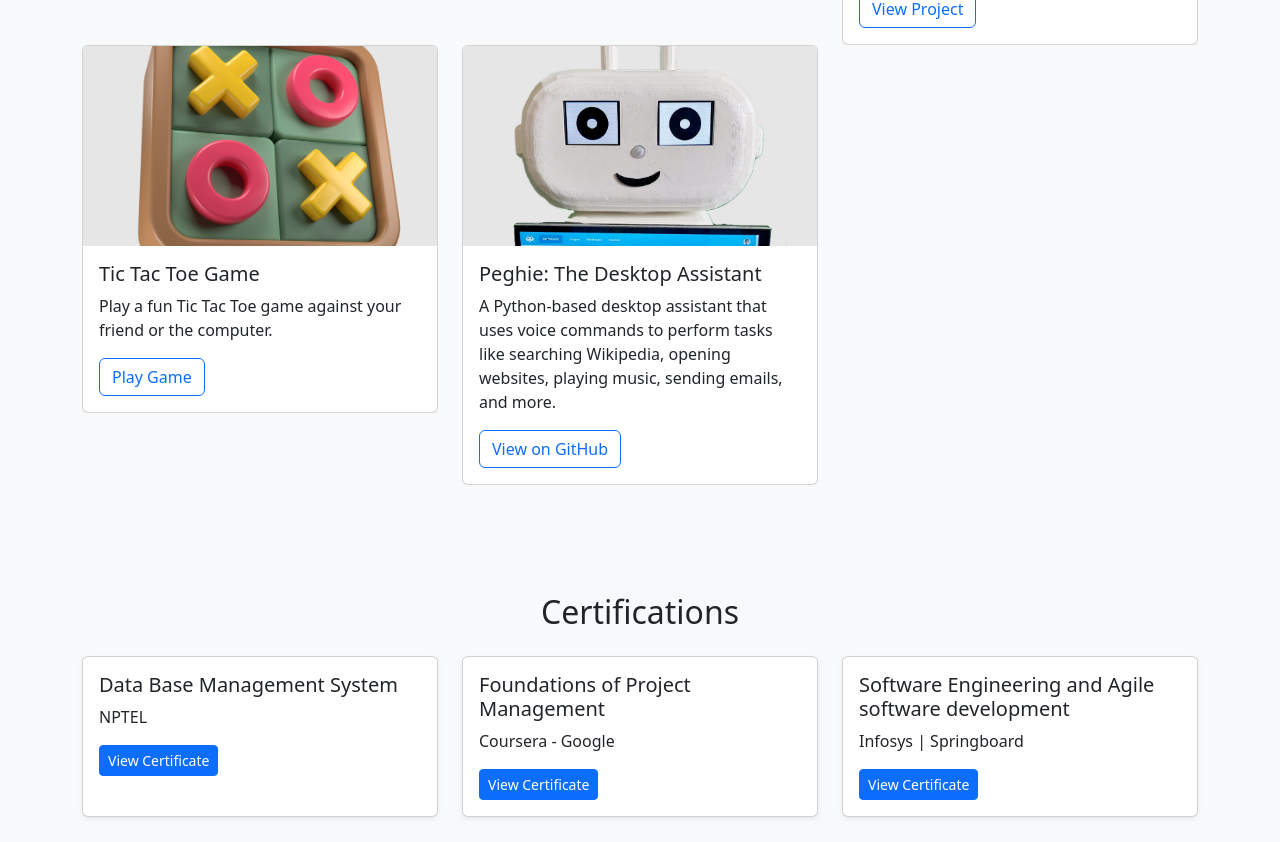
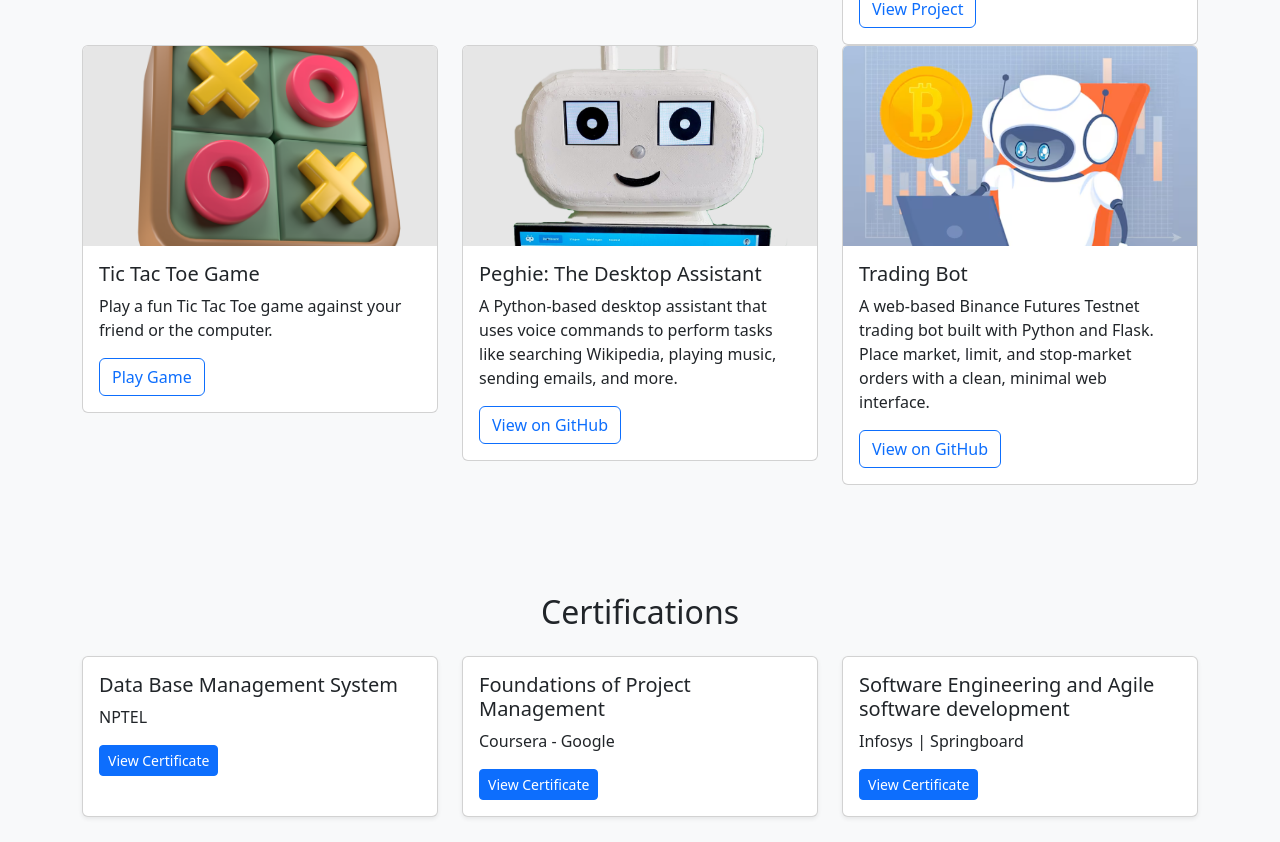
Before and after one commit to simran487/Portfolio21, a plain HTML site: page index.html in a window 1280 px wide. Shown: the part 1938-2780 px from the top of the page. Drawn offline with nearby package versions, Linux system fonts and the light colour scheme.

Commit message:
adding projects

```diff
--- a/index.html
+++ b/index.html
@@ -148,7 +148,7 @@
     <div class="card-body">
       <h5 class="card-title">Peghie: The Desktop Assistant</h5>
       <p class="card-text">
-        A Python-based desktop assistant that uses voice commands to perform tasks like searching Wikipedia, opening websites, playing music, sending emails, and more.
+        A Python-based desktop assistant that uses voice commands to perform tasks like searching Wikipedia, playing music, sending emails, and more.
       </p>
       <!-- GitHub Link -->
       <a href="https://github.com/simran487/Desktop-Assistant-.git" target="_blank" class="btn btn-outline-primary">
@@ -157,6 +157,23 @@
     </div>
   </div>
 </div>
+
+<div class="col-md-4">
+  <div class="card project-card">
+    <img src="img\img6.png" class="card-img-top" alt="Trading Bot">
+    <div class="card-body">
+      <h5 class="card-title">Trading Bot</h5>
+      <p class="card-text">
+        A web-based Binance Futures Testnet trading bot built with Python and Flask. Place market, limit, and stop-market orders with a clean, minimal web interface.
+      </p>
+      <!-- GitHub Link -->
+      <a href="https://github.com/simran487/Tradingbot.git" target="_blank" class="btn btn-outline-primary">
+        View on GitHub
+      </a>
+    </div>
+  </div>
+</div>
+
 
 
    </div>
```
Also changed, not shown: img/img1.png, img/img6.png (added).
